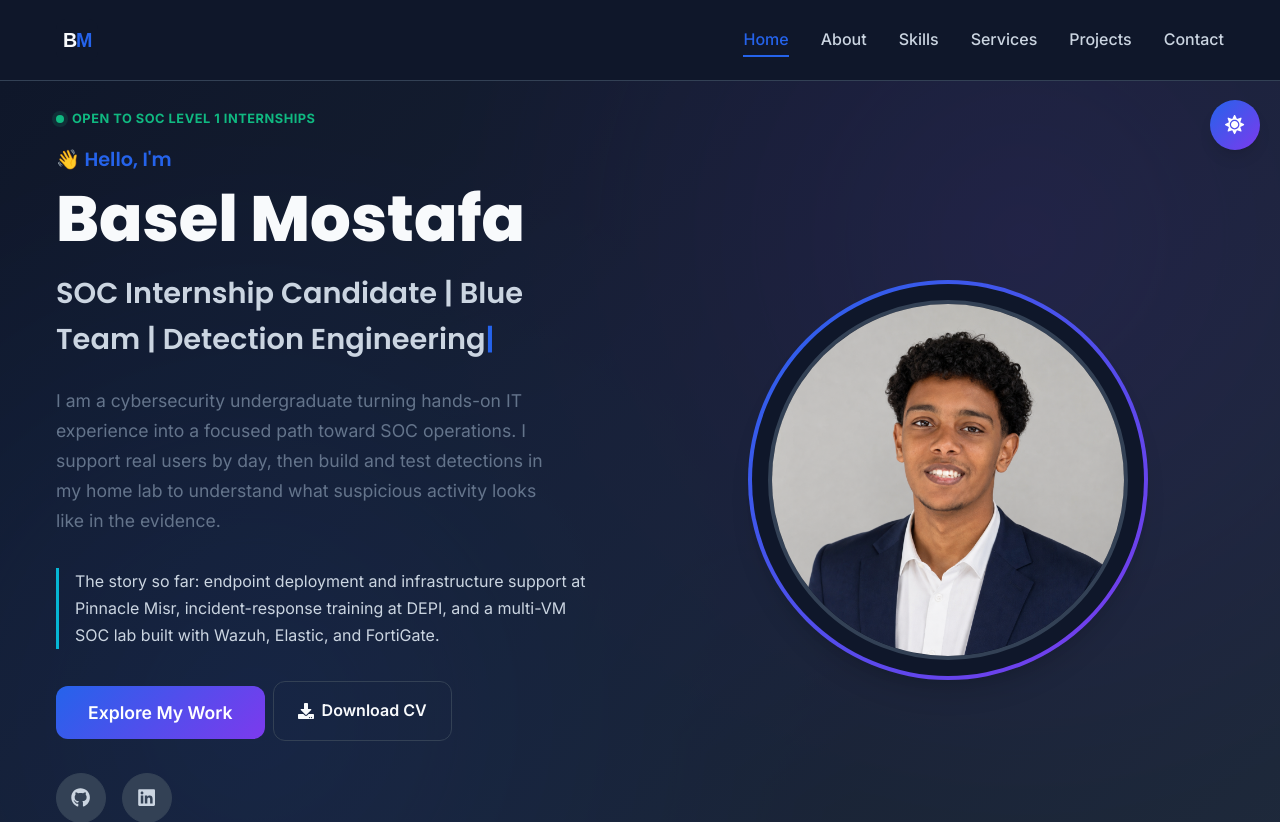
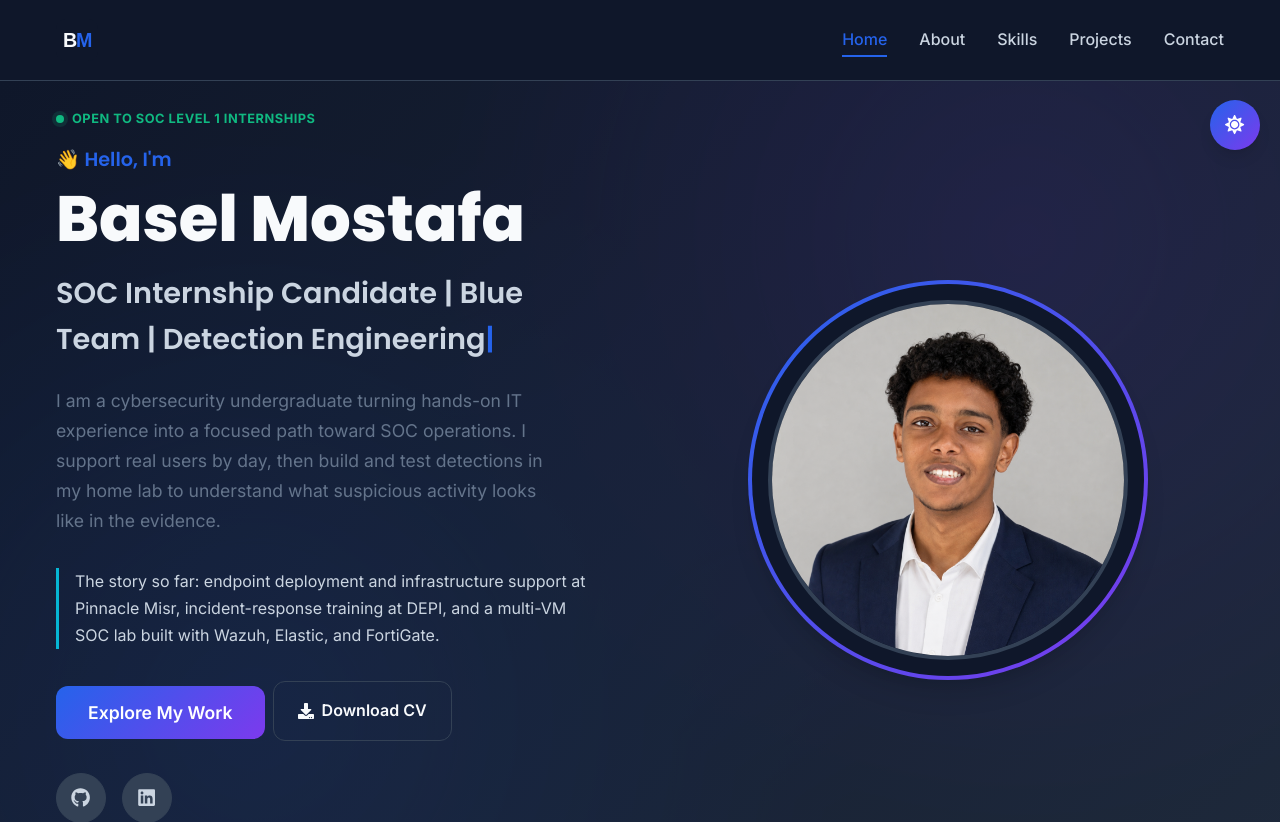
Before and after one commit to basellmostaffa/portfolio, a React (Create React App) app: page / in a window 1280 px wide. Shown: the top 822 px of the page. Built offline with nearby package versions, Linux system fonts and the light colour scheme.

Commit message:
Remove duplicate SOC focus section

```diff
--- a/src/App.js
+++ b/src/App.js
@@ -9,7 +9,6 @@ import Hero from './components/Hero';
 import SOCConsole from './components/SOCConsole';
 import About from './components/About';
 import Skills from './components/Skills';
-import Services from './components/Services';
 import Projects from './components/Projects';
 import Contact from './components/Contact';
 import Footer from './components/Footer';
@@ -69,7 +68,6 @@ function App() {
                   <SOCConsole />
                   <About />
                   <Skills />
-                  <Services />
                   <Projects />
                   <Contact />
                 </>
--- a/src/components/Footer.js
+++ b/src/components/Footer.js
@@ -138,7 +138,6 @@ const Footer = () => {
     { label: 'Home', href: '#home' },
     { label: 'About', href: '#about' },
     { label: 'Skills', href: '#skills' },
-    { label: 'Services', href: '#services' },
     { label: 'Projects', href: '#projects' },
     { label: 'Contact', href: '#contact' }
   ];
--- a/src/components/Header.js
+++ b/src/components/Header.js
@@ -141,7 +141,7 @@ const Header = () => {
       setIsScrolled(window.scrollY > 50);
 
       // Update active section based on scroll position
-      const sections = ['home', 'about', 'skills', 'services', 'projects', 'contact'];
+      const sections = ['home', 'about', 'skills', 'projects', 'contact'];
       const scrollPosition = window.scrollY + 100;
 
       for (let i = sections.length - 1; i >= 0; i--) {
@@ -169,7 +169,6 @@ const Header = () => {
     { id: 'home', label: 'Home' },
     { id: 'about', label: 'About' },
     { id: 'skills', label: 'Skills' },
-    { id: 'services', label: 'Services' },
     { id: 'projects', label: 'Projects' },
     { id: 'contact', label: 'Contact' }
   ];
```
